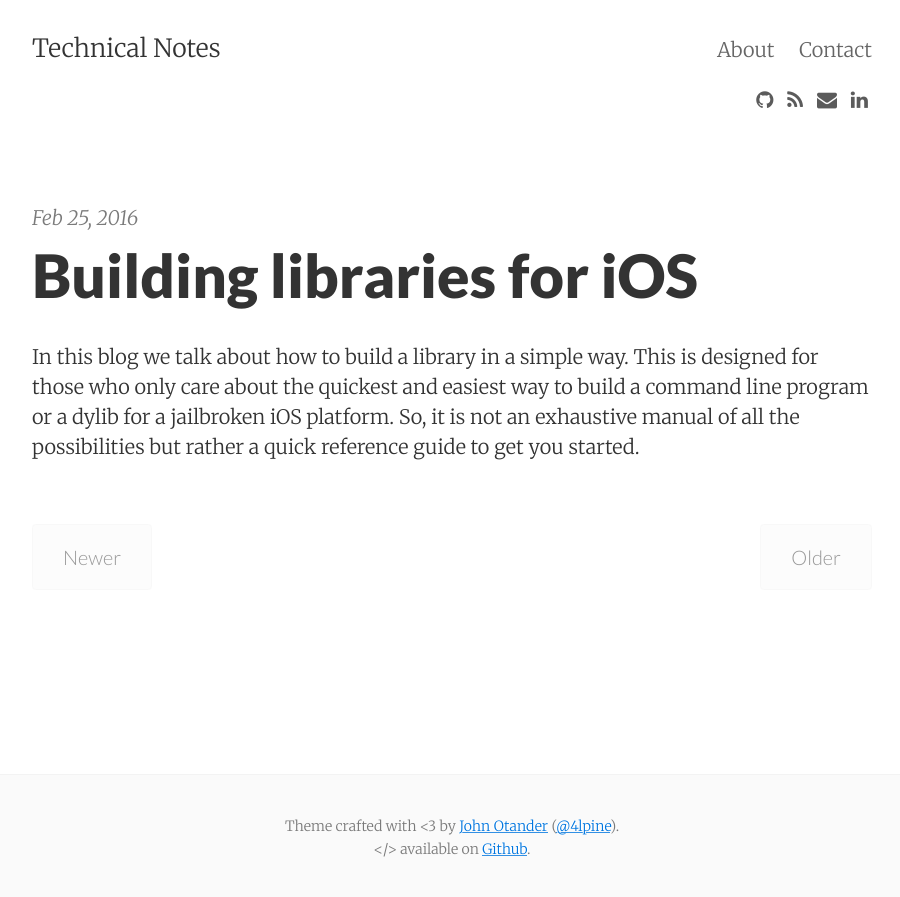
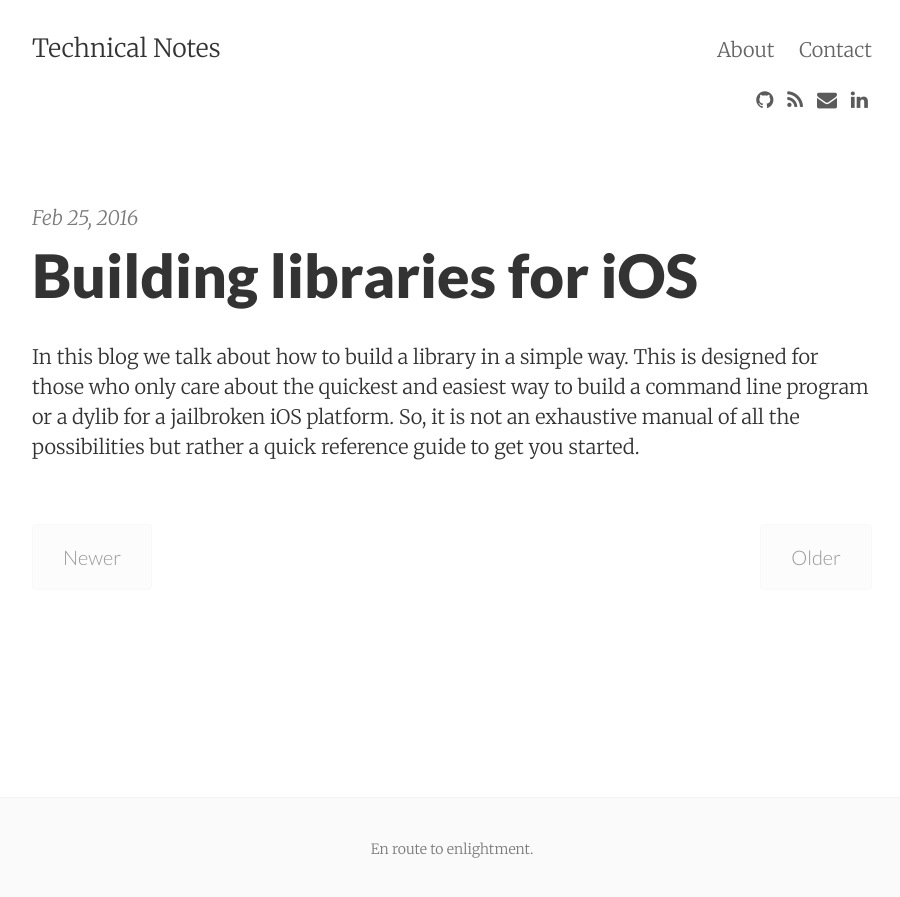
Before and after one commit to nologic/blog, a Jekyll site: the page built from index.html, in a window 1280 px wide. Shown: the top 897 px of the page, without its empty margins (188-1088 px from the left). Built offline with Jekyll 4.4.1, drawn with Linux system fonts in a browser that asks for light colours; nearby versions of some CDN libraries; the list of posts is cut into pages by our own code.

Commit message:
Update footer.html

```diff
--- a/_includes/footer.html
+++ b/_includes/footer.html
@@ -1,8 +1,7 @@
 <footer class="center">
   <div class="measure">
     <small>
-      Theme crafted with &lt;3 by <a href="http://johnotander.com">John Otander</a> (<a href="https://twitter.com/4lpine">@4lpine</a>).<br>
-      &lt;/&gt; available on <a href="https://github.com/johnotander/pixyll">Github</a>.
+      En route to enlightment.
     </small>
   </div>
 </footer>
```
